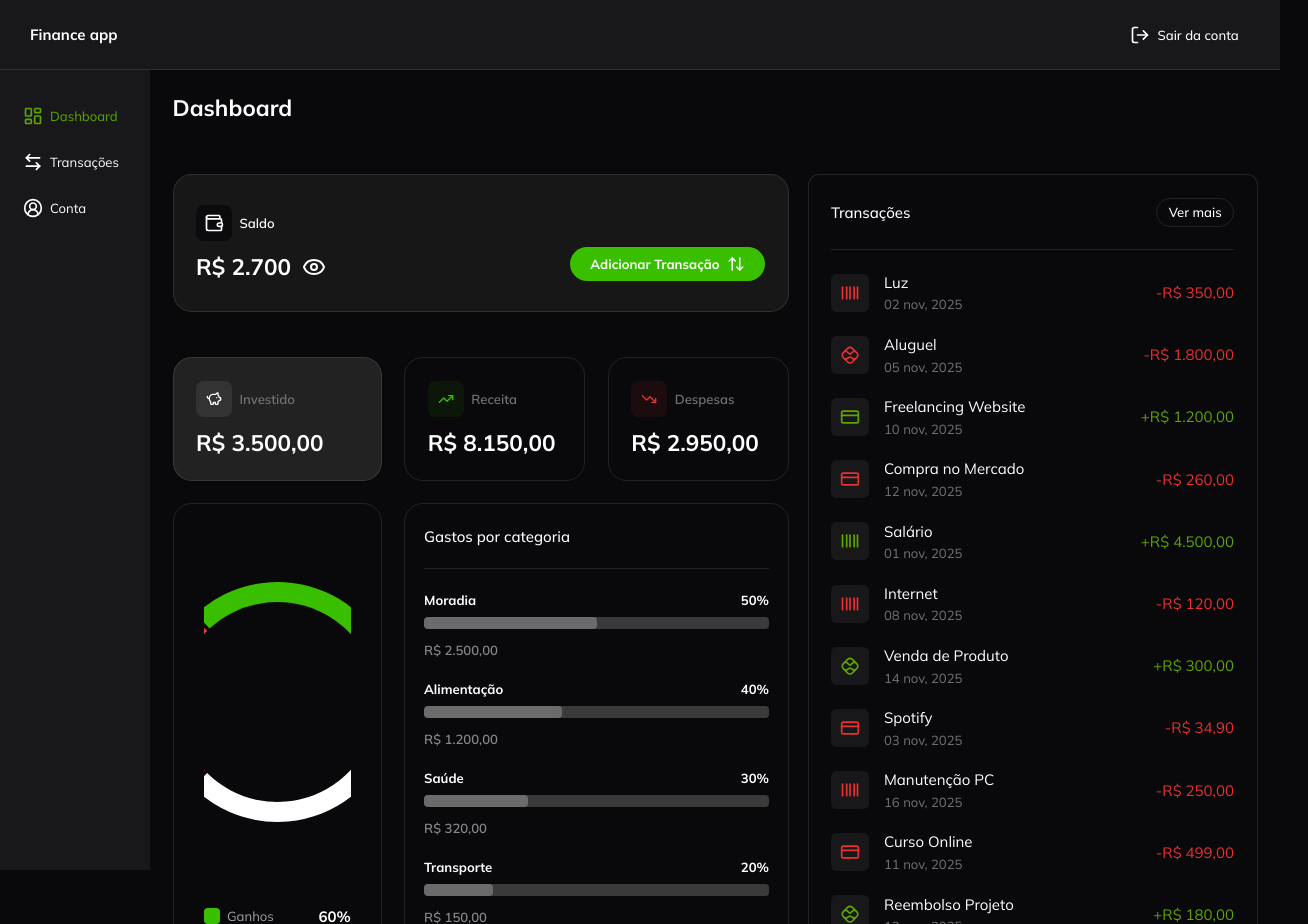
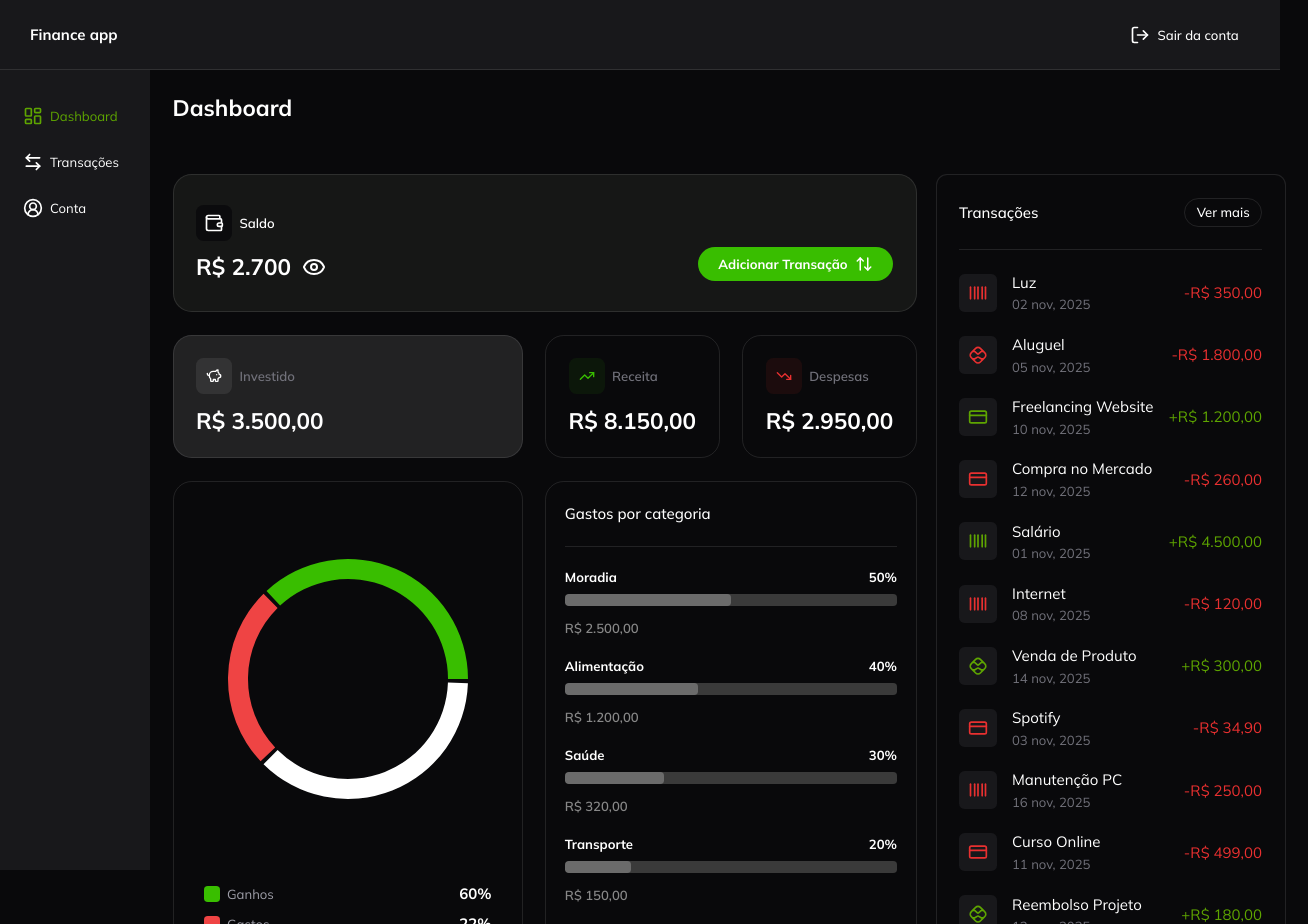
Before and after one commit to Brunoo-Lima/finance-app, a Next.js app: page /dashboard in a window 1280 px wide. Shown: the top 924 px of the page, 1308 px wide, since content can reach past the window. Built offline with nearby package versions, Linux system fonts and the light colour scheme.

Commit message:
feat: dashboard updated

```diff
--- a/src/app/(protected)/dashboard/_components/_dash.module.scss
+++ b/src/app/(protected)/dashboard/_components/_dash.module.scss
@@ -1,24 +1,49 @@
 .dash__wrapper {
   display: grid;
-  grid-template-columns: 1fr 450px;
+  grid-template-columns: 1fr minmax(350px, 450px);
   gap: 1.25rem;
 
   margin-top: 2rem;
+
+  @media (max-width: 1068px) {
+    grid-template-columns: 1fr;
+  }
+
+  @media (max-width: 568px) {
+    margin-top: 0;
+    gap: 1rem;
+  }
 
   .management {
     display: flex;
     flex-direction: column;
     gap: 1.5rem;
 
+    @media (max-width: 568px) {
+      gap: 1rem;
+    }
+
     .cards__wrapper {
       display: flex;
       flex-direction: column;
       gap: 1.5rem;
 
+      @media (max-width: 568px) {
+        gap: 1rem;
+      }
+
       .cards {
         display: grid;
         grid-template-columns: repeat(2, 1fr);
         gap: 1.5rem;
+
+        @media (max-width: 868px) {
+          grid-template-columns: 1fr;
+        }
+
+        @media (max-width: 568px) {
+          gap: 1rem;
+        }
       }
     }
 
@@ -26,6 +51,14 @@
       display: grid;
       grid-template-columns: 1fr 2fr;
       gap: 1.5rem;
+
+      @media (max-width: 668px) {
+        grid-template-columns: 1fr;
+      }
+
+      @media (max-width: 568px) {
+        gap: 1rem;
+      }
     }
   }
 }
--- a/src/app/(protected)/dashboard/_components/card-balance/_card-balance.module.scss
+++ b/src/app/(protected)/dashboard/_components/card-balance/_card-balance.module.scss
@@ -8,6 +8,11 @@
   justify-content: space-between;
   align-items: flex-end;
   gap: 1rem;
+
+  @media (max-width: 568px) {
+    flex-wrap: wrap;
+    padding: 1rem;
+  }
 
   .balance__wrapper {
     display: flex;
@@ -73,5 +78,9 @@
     svg {
       flex-shrink: 0;
     }
+
+    @media (max-width: 568px) {
+      margin-top: auto;
+    }
   }
 }
--- a/src/app/(protected)/dashboard/_components/card-pie-chart/_card-pie.module.scss
+++ b/src/app/(protected)/dashboard/_components/card-pie-chart/_card-pie.module.scss
@@ -6,11 +6,22 @@
   min-height: 463px;
   height: max-content;
 
+  min-width: 350px;
+
   display: flex;
   flex-direction: column;
   justify-content: center;
   align-items: center;
   gap: 2rem;
+
+  @media (max-width: 868px) {
+    flex: 1;
+  }
+
+  @media (max-width: 568px) {
+    padding: 1rem;
+    gap: 1rem;
+  }
 
   .legend {
     margin: 0 auto;
@@ -40,7 +51,7 @@
           .dot {
             height: 16px;
             width: 16px;
-            border-radius: 4px;
+            border-radius: 0.25rem;
 
             display: inline-block;
           }
--- a/src/app/(protected)/dashboard/_components/card-spending-category/_card-category.module.scss
+++ b/src/app/(protected)/dashboard/_components/card-spending-category/_card-category.module.scss
@@ -9,6 +9,12 @@
 
   flex: 1;
   min-height: 500px;
+
+  @media (max-width: 568px) {
+    padding: 1rem;
+    height: max-content;
+    min-height: max-content;
+  }
 
   .sub__header {
     border-bottom: 1px solid var(--second-color);
--- a/src/app/(protected)/dashboard/_components/dash-layout.tsx
+++ b/src/app/(protected)/dashboard/_components/dash-layout.tsx
@@ -11,28 +11,6 @@ export const DashLayout = () => {
     <div className={s.dash__wrapper}>
       <div className={s.management}>
         <CardBalance />
-
-        <div className={s.cards}>
-          {/* <Card
-            text="Investido"
-            amount={3500}
-            backgroundCustom="#ffffff1a"
-            icon={<PiggyBankIcon size={16} color="#ffffff" />}
-            backgroundIcon="#FFFFFF14"
-          /> */}
-          {/* <Card
-            text="Receita"
-            amount={8150}
-            icon={<TrendingUpIcon size={16} color="#39BE00" />}
-            backgroundIcon="#39BE0014"
-          />
-          <Card
-            text="Despesas"
-            amount={2950}
-            icon={<TrendingDownIcon size={16} color="#E93030" />}
-            backgroundIcon="#F6352E14"
-          /> */}
-        </div>
 
         <div className={s.charts__container}>
           <div className={s.cards__wrapper}>
--- a/src/app/(protected)/dashboard/_components/transactions/_transactions.module.scss
+++ b/src/app/(protected)/dashboard/_components/transactions/_transactions.module.scss
@@ -5,6 +5,10 @@
   border: 1px solid var(--second-color);
 
   height: max-content;
+
+  @media (max-width: 568px) {
+    padding: 1rem;
+  }
 
   .transactions__header {
     display: flex;
--- a/src/components/ui/card/_card.module.scss
+++ b/src/components/ui/card/_card.module.scss
@@ -7,6 +7,10 @@
   display: flex;
   flex-direction: column;
   gap: 0.75rem;
+
+  @media (max-width: 568px) {
+    padding: 1rem;
+  }
 
   .text__container {
     display: flex;
--- a/src/components/ui/charts/pie-chart/pie-chart-custom.tsx
+++ b/src/components/ui/charts/pie-chart/pie-chart-custom.tsx
@@ -18,7 +18,7 @@ export default function PieChartSimple({
 }: PieChartSimpleProps) {
   return (
     <ResponsiveContainer width="100%" height={350}>
-      <PieChart>
+      <PieChart style={{ zIndex: "-1" }}>
         <Pie
           data={data}
           cx="50%"
--- a/src/components/ui/page-container/_page-container.module.scss
+++ b/src/components/ui/page-container/_page-container.module.scss
@@ -4,6 +4,10 @@
   display: flex;
   flex-direction: column;
   gap: 1.5rem;
+
+  @media (min-width: 1366px) {
+    padding: 1.5rem 1rem;
+  }
 
   .page__header {
     display: flex;
```
